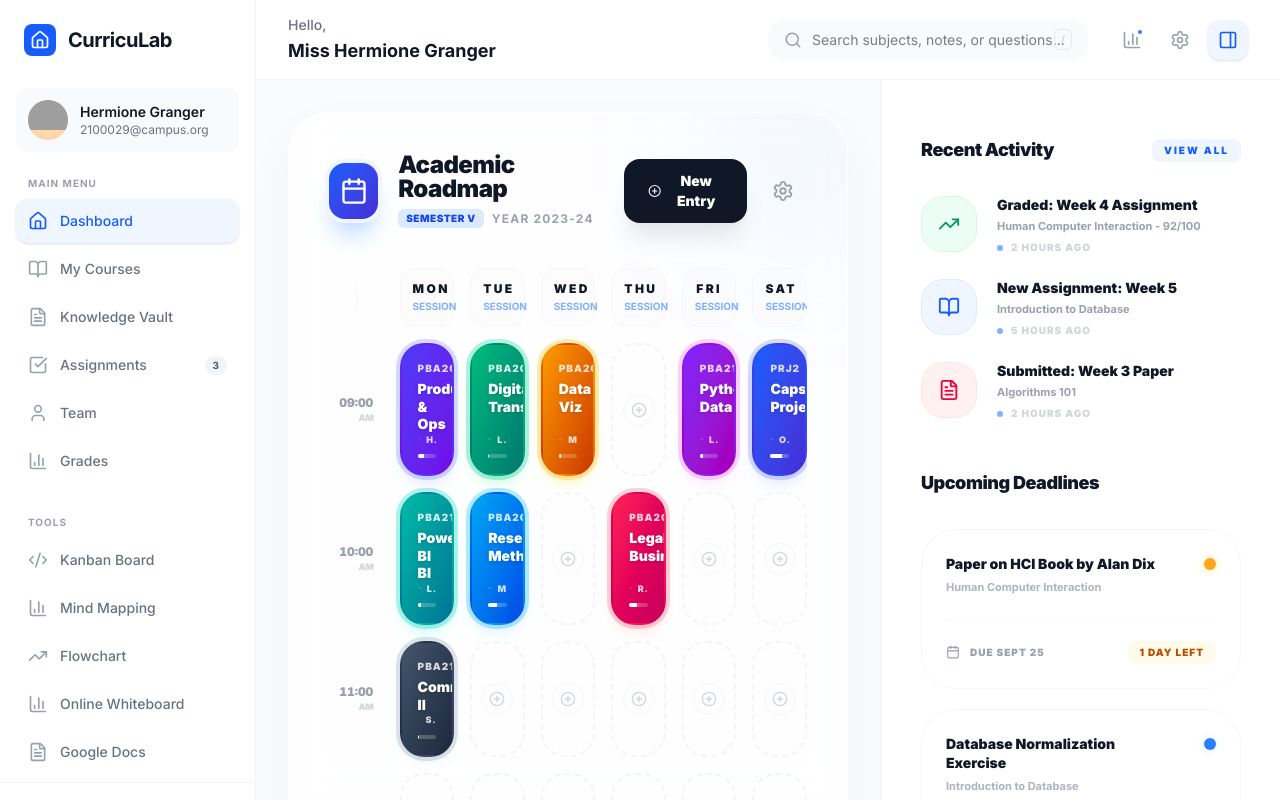
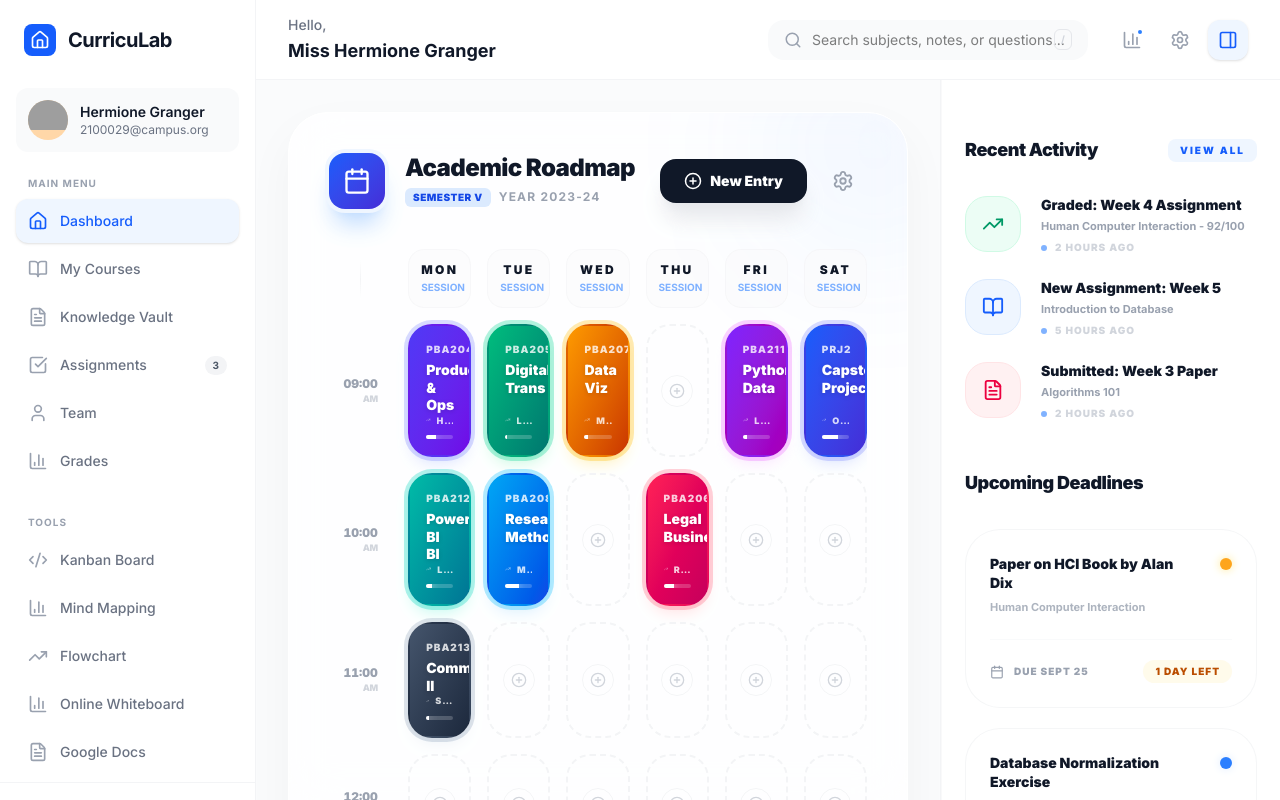
Before and after one commit to Harry-0402/CurricuLab, a Next.js app: page / in a window 1280 px wide. Built offline with nearby package versions, Linux system fonts and the light colour scheme; grey boxes are pictures that could not be loaded.

Commit message:
style: reduce right panel width and padding

```diff
--- a/components/web/WebRightPanel.tsx
+++ b/components/web/WebRightPanel.tsx
@@ -23,13 +23,13 @@ export function WebRightPanel() {
     return (
         <aside className={cn(
             "h-full border-l border-gray-100 bg-white flex flex-col transition-all duration-500 cubic-bezier(0.4, 0, 0.2, 1) shrink-0 overflow-hidden relative",
-            isRightPanelMinimized ? "w-0 border-l-0" : "w-[400px]"
+            isRightPanelMinimized ? "w-0 border-l-0" : "w-[340px]"
         )}>
             {/* Toggle Button Handle */}
             <div className="absolute left-0 top-0 bottom-0 w-px bg-gray-100/50" />
 
             <div className={cn(
-                "w-[400px] h-full flex flex-col px-10 pt-14 pb-10 space-y-12 overflow-y-auto no-scrollbar transition-opacity duration-300",
+                "w-[340px] h-full flex flex-col px-6 pt-14 pb-10 space-y-12 overflow-y-auto no-scrollbar transition-opacity duration-300",
                 isRightPanelMinimized ? "opacity-0 invisible" : "opacity-100 visible"
             )}>
 
```
